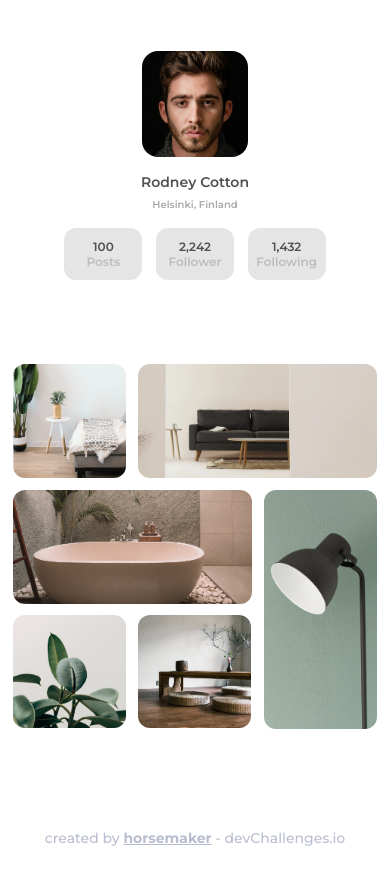
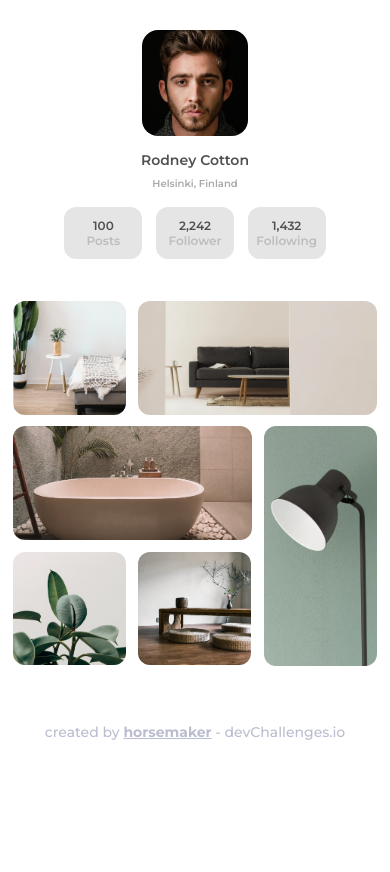
Before and after one commit to horsemaker/My-Gallery, a plain HTML site: page index.html in a window 390 px wide. After the commit the page ends 844 px from the top, so only its background shows below. Drawn offline with Linux system fonts and the light colour scheme.

Commit message:
style: fixing gallery gap & artist margin-top

```diff
--- a/style.css
+++ b/style.css
@@ -200,6 +200,14 @@ footer > a {
 }
 
 @media screen and (max-width: 480px) {
+  .gallery {
+    gap: 5vh 0;
+  }
+
+  .artist {
+    margin-top: 3.5vh;
+  }
+
   .artist__profilePhoto {
     width: 27.2vw;
   }
```
